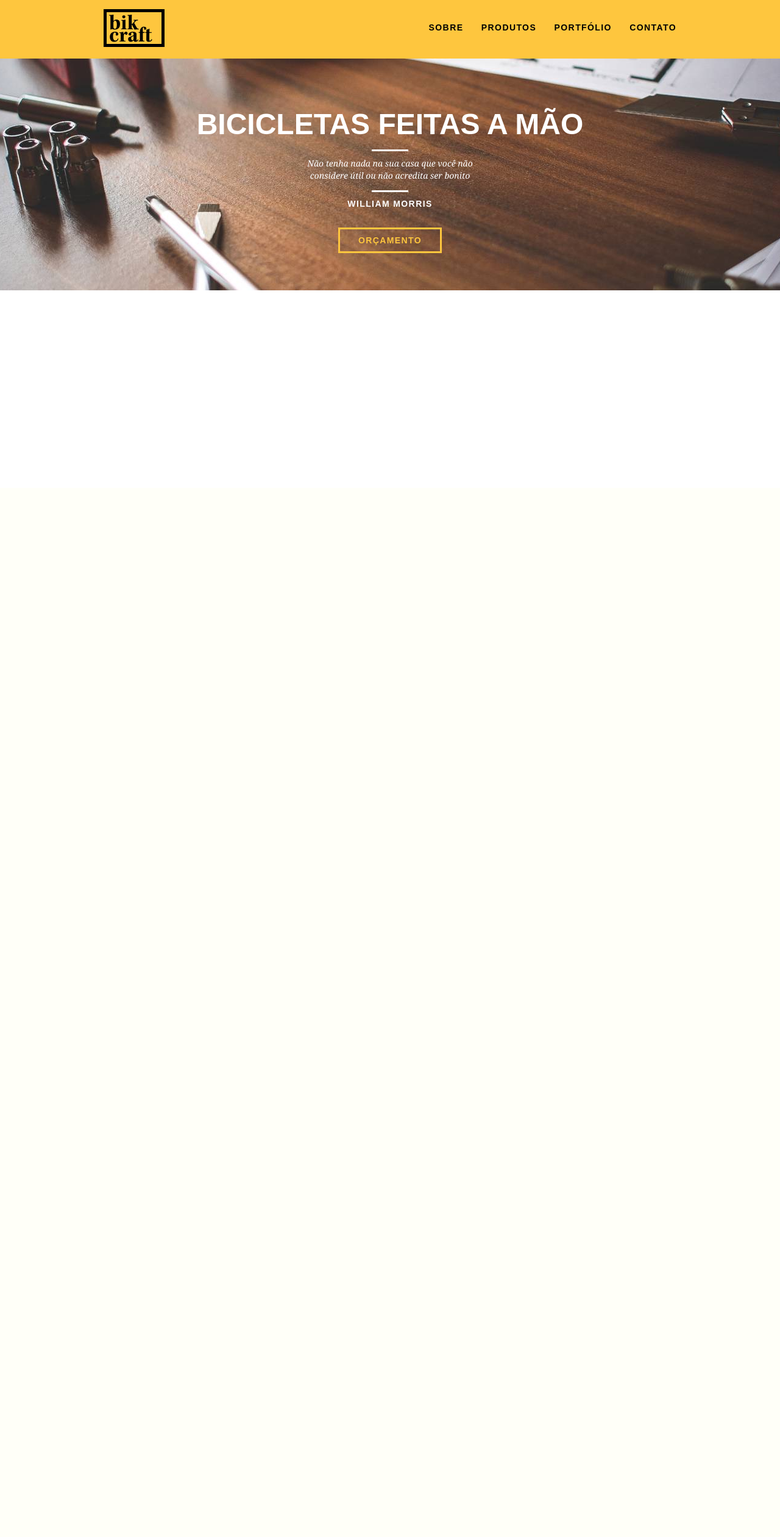
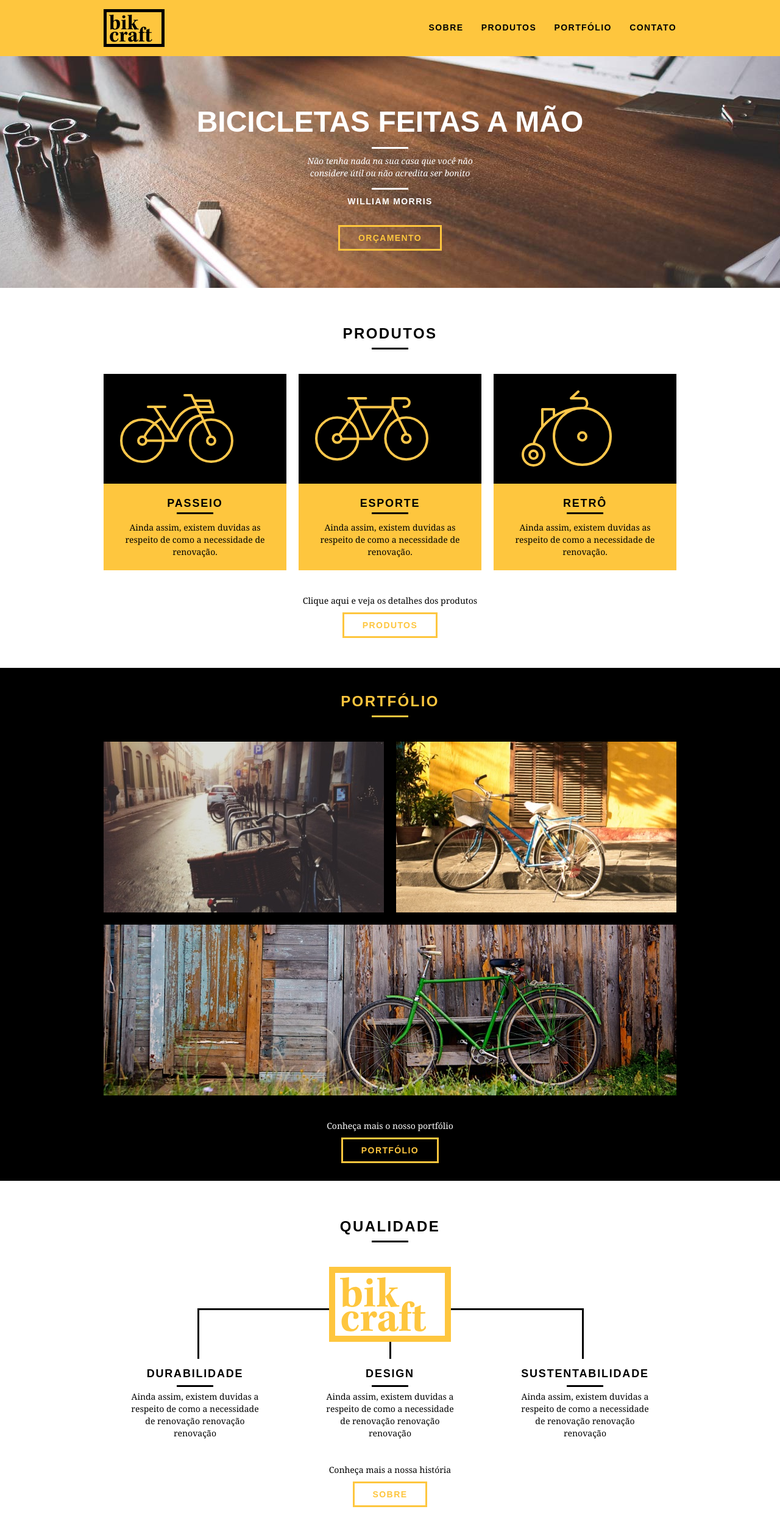
Before and after one commit to 89anderson/Bikcraft, a PHP site: page / in a window 1280 px wide. Shown: the whole page at 61% size. Before the commit the page ends 476 px from the top, so only its background shows below. Run offline with PHP 8.4, Linux system fonts and the light colour scheme.

Commit message:
ta fluindo

```diff
--- a/web/css/style.css
+++ b/web/css/style.css
@@ -17,9 +17,8 @@ p {
   font-size: 14px;
   line-height: 20px;
   text-transform: uppercase;
-    letter-spacing: .1em;
   font-weight: bold;
-
+  letter-spacing: 0.1em;
 }
 
 .btn:hover {
@@ -27,33 +26,61 @@ p {
   border-color: #fff;
 }
 
+.btn.btn-preto:hover {
+  color: #000;
+  border-color: #000;
+}
+
+.subtitulo {
+  font-size: 24px;
+  line-height: 30px;
+  font-weight: bold;
+  letter-spacing: 0.1em;
+  color: #000;
+  text-transform: uppercase;
+  text-align: center;
+  margin-bottom: 40px;
+}
+
+.subtitulo:after {
+  content: "";
+  display: block;
+  width: 60px;
+  height: 3px;
+  background: #000;
+  margin: 8px auto;
+}
+
+img {
+  display: block;
+}
 
 /* Header */
 
 .header {
   position: fixed;
-    top: 0px;
+  top: 0;
   width: 100%;
-    background: #fec63e; /* amarelo */
+  background: #fec63e; /* Amarelo */
   padding: 15px 0;
+  z-index: 10;
 }
 
-.header_menu{
+.header_menu {
   text-align: right;
 }
 
-.header_menu ul li{
+.header_menu ul li {
   display: inline-block;
   margin-left: 25px;
   margin-top: 20px;
-
 }
 
-.header_menu ul li a{
+.header_menu ul li a {
   color: #000;
   font-weight: bold;
   text-transform: uppercase;
-    letter-spacing: .1em;
+  letter-spacing: 0.1em;
   font-size: 14px;
   line-height: 20px;
   padding: 10px 0;
@@ -63,7 +90,6 @@ p {
   color: #fff;
 }
 
-
 /* Introdução */
 
 .introducao {
@@ -71,7 +97,7 @@ p {
   height: 380px;
   background: url("../img/bg.jpg") no-repeat center;
   background-size: cover;
-    margin-top: 96px;
+  margin-top: 92px;
   text-align: center;
   padding-top: 80px;
 }
@@ -86,27 +112,148 @@ p {
 .quote-externo {
   max-width: 320px;
   margin: 0 auto;
+  margin-bottom: 40px;
   color: white;
-    margin-bottom: 40px;
 }
 
 .quote-externo p {
   font-style: italic;
 }
 
-.quote-externo p::before, .quote-externo p::after {
+.quote-externo p:before,
+.quote-externo p:after {
   content: "";
   display: block;
   width: 60px;
   height: 3px;
   background: #fff;
   margin: 14px auto 10px auto;
-
 }
 
 .quote-externo cite {
   font-style: normal;
   font-weight: bold;
   font-size: 14px;
-    letter-spacing: .1em;
+  letter-spacing: 0.1em;
 }
+
+/*Produtos*/
+
+.produtos {
+  padding: 60px 0;
+}
+
+.produtos_lista li {
+  background: #fec63e;
+  text-align: center;
+}
+
+.produtos_lista li h3 {
+  font-weight: bold;
+  font-size: 18px;
+  line-height: 25px;
+  text-transform: uppercase;
+  letter-spacing: 0.1em;
+  margin-top: 20px;
+}
+
+.produtos_lista li h3:after {
+  content: "";
+  display: block;
+  width: 60px;
+  height: 3px;
+  background: #000;
+  margin: 2px auto;
+}
+
+.produtos_lista li p {
+  padding: 10px 20px 20px 20px;
+}
+
+.produtos_icone {
+  background: #000;
+  padding: 20px;
+}
+
+.call {
+  padding-top: 40px;
+  text-align: center;
+  clear: both;
+}
+
+.call p {
+  margin-bottom: 20px;
+}
+
+/* Portfolio */
+
+.portfolio {
+  width: 100%;
+  background: #000;
+  padding: 40px 0;
+}
+
+.portfolio .subtitulo {
+  color: #fec63e;
+}
+
+.portfolio .subtitulo:after {
+  background: #fec63e;
+}
+
+.portfolio_lista li:last-child {
+  margin-top: 20px;
+}
+
+.portfolio .call p {
+  color: #fff;
+}
+
+/* Qualidade */
+
+.qualidade {
+  padding: 60px 0;
+}
+
+.qualidade:after {
+  content: "";
+  width: 634px;
+  height: 83px;
+  display: block;
+  background: url("../img/linhas.svg") no-repeat center;
+  position: absolute;
+  top: 209px;
+  right: 162px;
+  z-index: -1;
+}
+
+.qualidade img {
+  margin: 0 auto;
+}
+
+.qualidade_lista {
+  padding-top: 20px;
+}
+
+.qualidade_lista li {
+  text-align: center;
+  padding: 0 40px;
+}
+
+.qualidade_lista li h3 {
+  font-weight: bold;
+  font-size: 18px;
+  line-height: 25px;
+  text-transform: uppercase;
+  letter-spacing: 0.1em;
+  margin-top: 20px;
+}
+
+.qualidade_lista li h3:after {
+  content: "";
+  display: block;
+  width: 60px;
+  height: 3px;
+  background: #000;
+  margin: 6px auto;
+}
--- a/web/index.html
+++ b/web/index.html
@@ -1,5 +1,6 @@
 <!DOCTYPE html>
 <html lang="pt-br">
+
 <head>
 	<meta charset="utf-8">
 	<title>Bikcraft</title>
@@ -27,14 +28,114 @@
 	</header>
 
 	<section class="introducao">
+
 		<div class="container">
+
 			<h1>Bicicletas Feitas a mão</h1>
 			<blockquote class="quote-externo">
+
 				<p>Não tenha nada na sua casa que você não considere útil ou não acredita ser bonito</p>
 				<cite>WILLIAM MORRIS</cite>
+
 			</blockquote>
 			<a href="produtos.html" class="btn">Orçamento</a>
+
 		</div>
+
 	</section>
+
+	<section class="produtos container">
+
+		<h2 class="subtitulo">Produtos</h2>
+
+		<ul class="produtos_lista">
+
+			<li class="grid-1-3">
+				<div class="produtos_icone">
+					<img src="img/produtos/passeio.svg" alt="Bikcraft Passeio">
+				</div>
+				<h3>Passeio</h3>
+				<p>Ainda assim, existem duvidas as respeito de como a necessidade de renovação.</p>
+			</li>
+
+			<li class="grid-1-3">
+				<div class="produtos_icone">
+					<img src="img/produtos/esporte.svg" alt="Bikcraft Esporte">
+				</div>
+				<h3>Esporte</h3>
+				<p>Ainda assim, existem duvidas as respeito de como a necessidade de renovação.</p>
+			</li>
+
+			<li class="grid-1-3">
+
+				<div class="produtos_icone">
+					<img src="img/produtos/retro.svg" alt="Bikcraft Retrô">
+				</div>
+				<h3>Retrô</h3>
+				<p>Ainda assim, existem duvidas as respeito de como a necessidade de renovação.</p>
+
+			</li>
+
+		</ul>
+
+		<div class="call">
+
+			<p>Clique aqui e veja os detalhes dos produtos</p>
+			<a href="produtos.html" class="btn btn-preto">Produtos</a>
+
+		</div>
+
+	</section>
+
+	<section class="portfolio">
+
+		<div class="container">
+
+			<h2 class="subtitulo">Portfólio</h2>
+
+			<ul class="portfolio_lista">
+				<li class="grid-8"><img src="img/portfolio//retro.jpg" alt="bicicleta retro"></li>
+				<li class="grid-8"><img src="img/portfolio//passeio.jpg" alt="bicicleta passeio"></li>
+				<li class="grid-16"><img src="img/portfolio//esporte.jpg" alt="bicicleta esporte"></li>
+			</ul>
+
+			<div class="call">
+				<p>Conheça mais o nosso portfólio</p>
+				<a href="portfolio.html" class="btn">Portfólio</a>
+			</div>
+
+		</div>
+
+	</section>
+
+	<section class="qualidade container">
+
+		<h2 class="subtitulo">Qualidade</h2>
+
+		<img src="img/bikcraft-qualidade.svg" alt="bikcraft qualidade">
+
+		<ul class="qualidade_lista">
+			<li class="grid-1-3">
+				<h3>Durabilidade</h3>
+				<p>Ainda assim, existem duvidas a respeito de como a necessidade de renovação renovação renovação</p>
+			</li>
+			<li class="grid-1-3">
+				<h3>Design</h3>
+				<p>Ainda assim, existem duvidas a respeito de como a necessidade de renovação renovação renovação</p>
+			</li>
+			<li class="grid-1-3">
+				<h3>Sustentabilidade</h3>
+				<p>Ainda assim, existem duvidas a respeito de como a necessidade de renovação renovação renovação</p>
+			</li>
+		</ul>
+
+		<div class="call">
+			<p>Conheça mais a nossa história</p>
+			<a href="sobre.html" class="btn btn-preto">Sobre</a>
+		</div>
+
+	</section>
+
 </body>
+
 </html>
```
Lines whose indentation alone changed are shown as unchanged.
